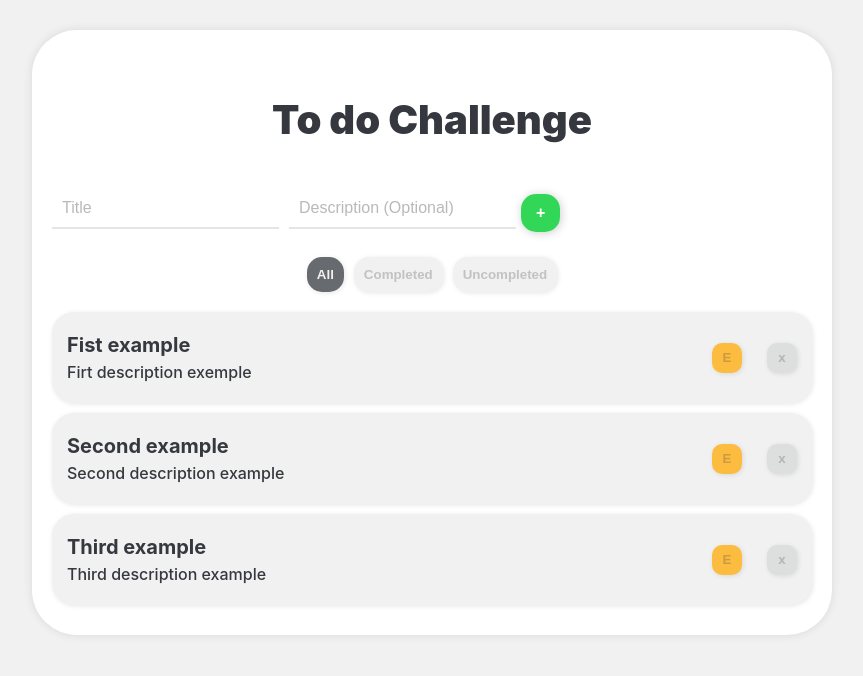
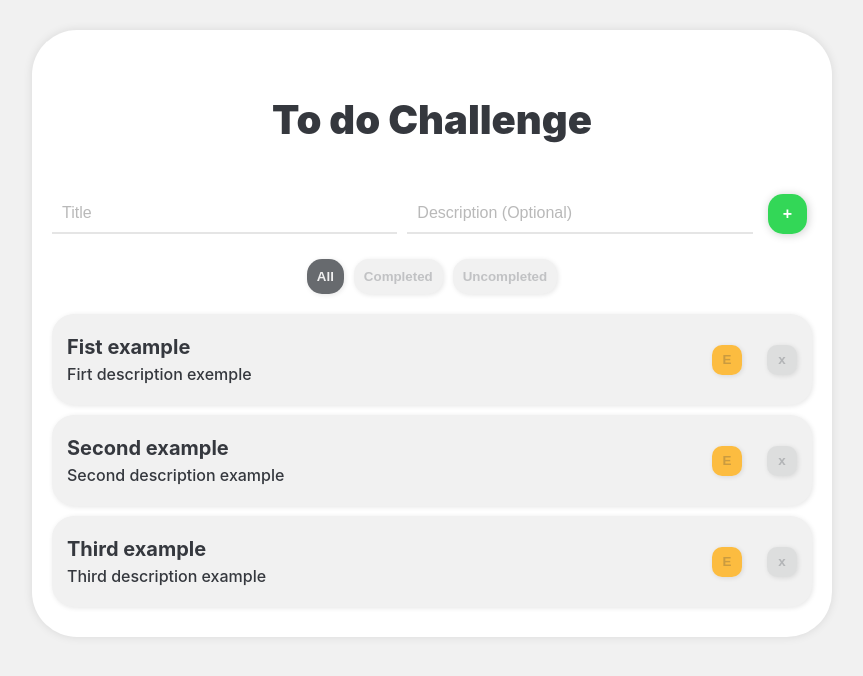
Before and after one commit to Lucasasdev/to-do-list, a React (Create React App) app: page / in a window 1280 px wide. Shown: the top 676 px of the page, without its empty margins (208-1071 px from the left). Built offline with nearby package versions, Linux system fonts and the light colour scheme.

Commit message:
refactor:  ajust input and add button

```diff
--- a/src/components/inputTask/InputTask.css
+++ b/src/components/inputTask/InputTask.css
@@ -1,15 +1,27 @@
 .container {
-  max-width: 400px;
+  display: flex;
+  flex-direction: row;
+  align-items: center;
+  width: 100%;
+  gap: 10px;
 }
 
 .input-container {
   display: flex;
-  margin-bottom: 15px;
-  padding: 0px;
+  width: 100%;
+  gap: 10px;
+}
+
+.input-title-container {
+  width: 100%;
+}
+
+.input-description-container {
   width: 100%;
 }
 
 .input-title {
+  width: 100%;
   padding: 10px;
   margin-right: 10px;
   border: none;
@@ -20,7 +32,7 @@
   opacity: 50%;
   font-size: 16px;
   font-weight: 500;
-  flex: 2;
+  flex: 1;
 }
 
 .input-description {
@@ -29,11 +41,15 @@
   outline: none;
   border-bottom: 2px solid #ccc;
   transition: border-color 0.3s;
-  flex: 2;
   color: #35383e;
   opacity: 50%;
   font-size: 16px;
   font-weight: 500;
+  width: 100%;
+}
+
+.add-task-button-container {
+  height: 40px;
 }
 
 .input-title:focus {
@@ -53,7 +69,17 @@
   .input-container {
     display: flex;
     flex-direction: column;
-    gap: 10px;
+    gap: 20px;
+  }
+
+  .container {
+    display: flex;
+    flex-direction: column;
+    align-items: start;
+  }
+
+  .add-task-button-container {
+    height: 40px;
   }
 
   .input-title {
--- a/src/components/inputTask/InputTask.jsx
+++ b/src/components/inputTask/InputTask.jsx
@@ -23,7 +23,7 @@ const InputTask = ({ handleTaskAddition }) => {
   return (
     <div className="container">
       <div className="input-container">
-        <div>
+        <div className="input-title-container">
           <input
             type="text"
             placeholder="Title"
@@ -32,7 +32,7 @@ const InputTask = ({ handleTaskAddition }) => {
             value={inputTitle}
           />
         </div>
-        <div>
+        <div className="input-description-container">
           <input
             type="text"
             placeholder="Description (Optional)"
@@ -41,9 +41,9 @@ const InputTask = ({ handleTaskAddition }) => {
             value={inputDescription}
           />
         </div>
-        <div className="add-task-button-container">
-          <Button onClick={handleAddTaskClick}>+</Button>
-        </div>
+      </div>
+      <div className="add-task-button-container">
+        <Button onClick={handleAddTaskClick}>+</Button>
       </div>
     </div>
   );
```
